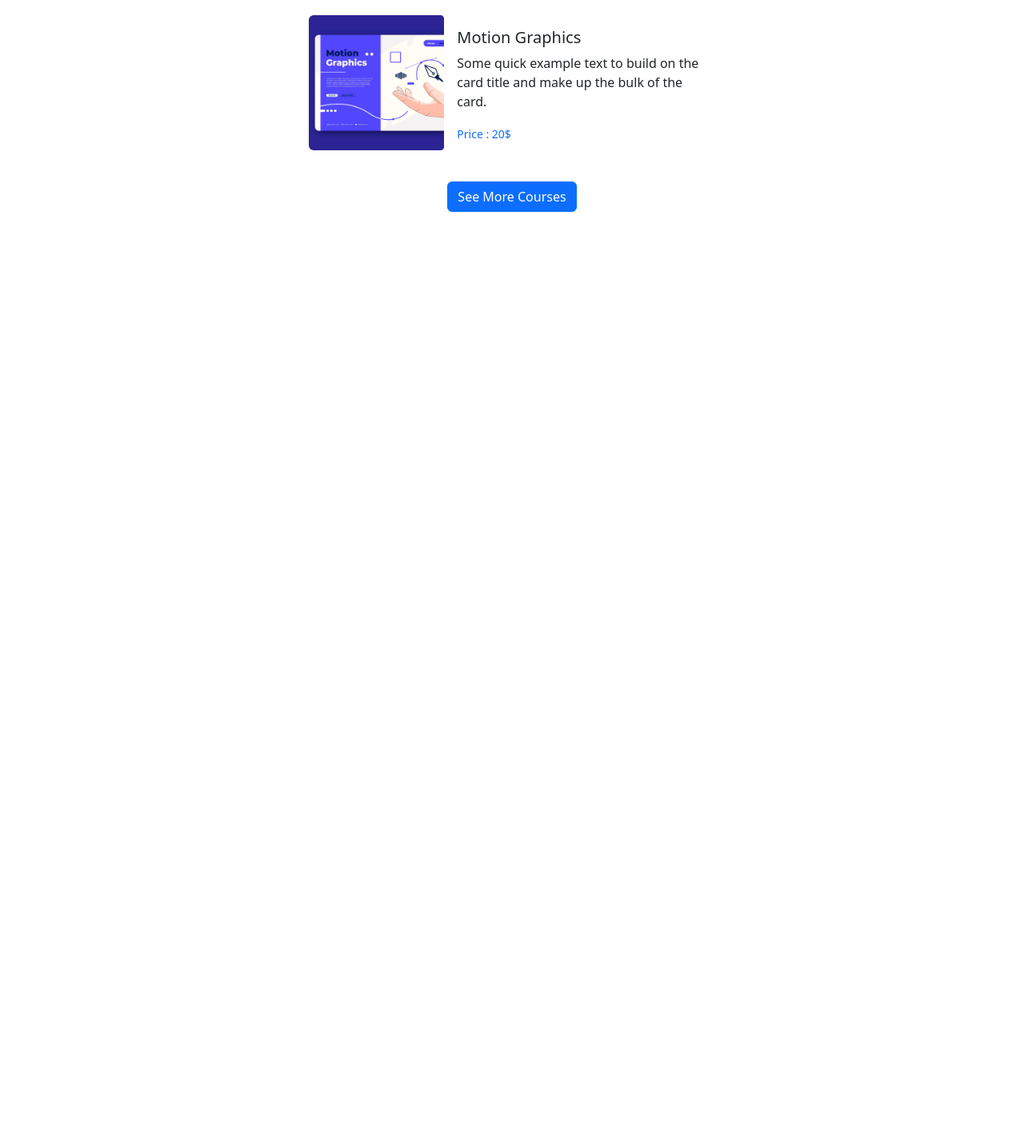
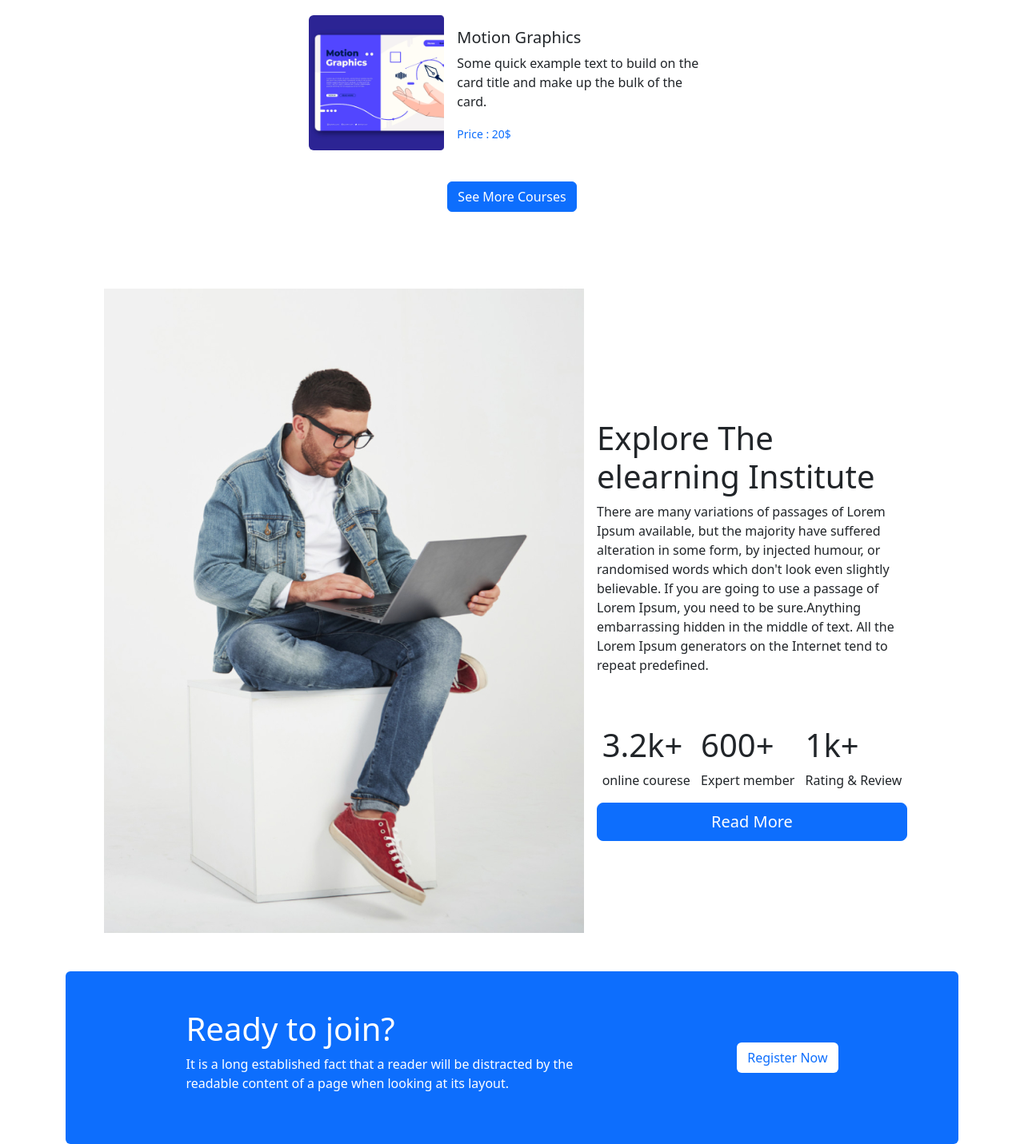
Before and after one commit to redoanit/Web-Edu, a plain HTML site: page index.html in a window 1280 px wide. Shown: the part 1925-3356 px from the top of the page at 80% size. Before the commit the page ends 2190 px from the top, so only its background shows below. Drawn offline with nearby package versions, Linux system fonts and the light colour scheme.

Commit message:
Registerdone

```diff
--- a/index.html
+++ b/index.html
@@ -191,6 +191,60 @@
 
         </section>
         <!-- course content end -->
+
+        <!-- Explore the institute -->
+        <section class="container mt-5">
+            <div
+                class="d-flex flex-column flex-md-column flex-lg-row lg: align-items-center justify-content-center p-5 ">
+                <div>
+                    <img src="images/working.png" class="" alt="">
+                </div>
+                <div class=" d-flex flex-column lign-items-center justify-content-center mt-5 p-3">
+                    <h1>Explore The elearning
+                        Institute</h1>
+                    <p>There are many variations of passages of Lorem Ipsum available, but the
+                        majority have suffered alteration in some form, by injected humour, or
+                        randomised words which don't look even slightly believable. If you are going
+                        to use a passage of Lorem Ipsum, you need to be sure.Anything embarrassing hidden in the middle
+                        of text. All the Lorem Ipsum
+                        generators on the Internet tend to repeat predefined.</p>
+                    <div class="d-flex flex-row align-items-center justify-content-center justify-content-around mt-5">
+                        <div>
+                            <h1>3.2k+</h1>
+                            <p>online courese</p>
+                        </div>
+                        <div>
+                            <h1>600+</h1>
+                            <p>Expert member</p>
+                        </div>
+                        <div>
+                            <h1>1k+</h1>
+                            <p>Rating & Review</p>
+                        </div>
+                    </div>
+                    <button class="btn btn-primary btn-lg">Read More</button>
+
+                </div>
+            </div>
+
+        </section>
+        <!-- Explore the institute end -->
+
+        <!-- Register option  -->
+        <section class="container">
+            <div
+                class="d-flex align-items-center justify-content-center justify-content-around bg-primary text-white p-5 rounded">
+                <div>
+                    <h1>Ready to join?</h1>
+                    <p>It is a long established fact that a reader will be distracted by the <br>
+                        readable content of a page when looking at its layout.</p>
+                </div>
+                <div class="btn bg-white ">
+                    <a class="font-weight-bold" style="text-decoration: none;" href="http://">Register Now</a>
+                </div>
+            </div>
+        </section>
+        <!-- Register option end -->
     </main>
     <!-- BootsTrap js start -->
     <script src="https://cdn.jsdelivr.net/npm/bootstrap@5.2.0/dist/js/bootstrap.bundle.min.js"
```
